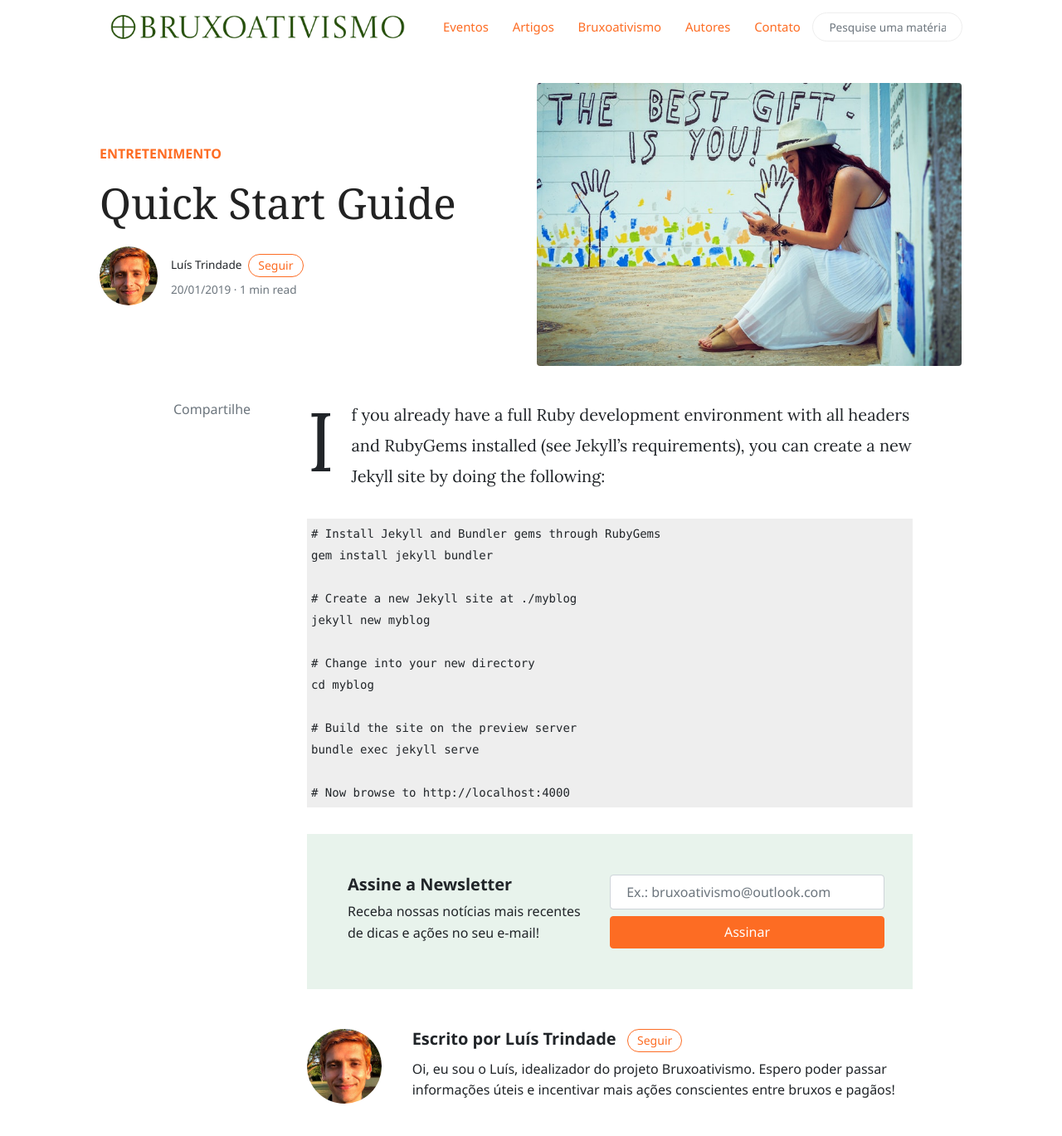
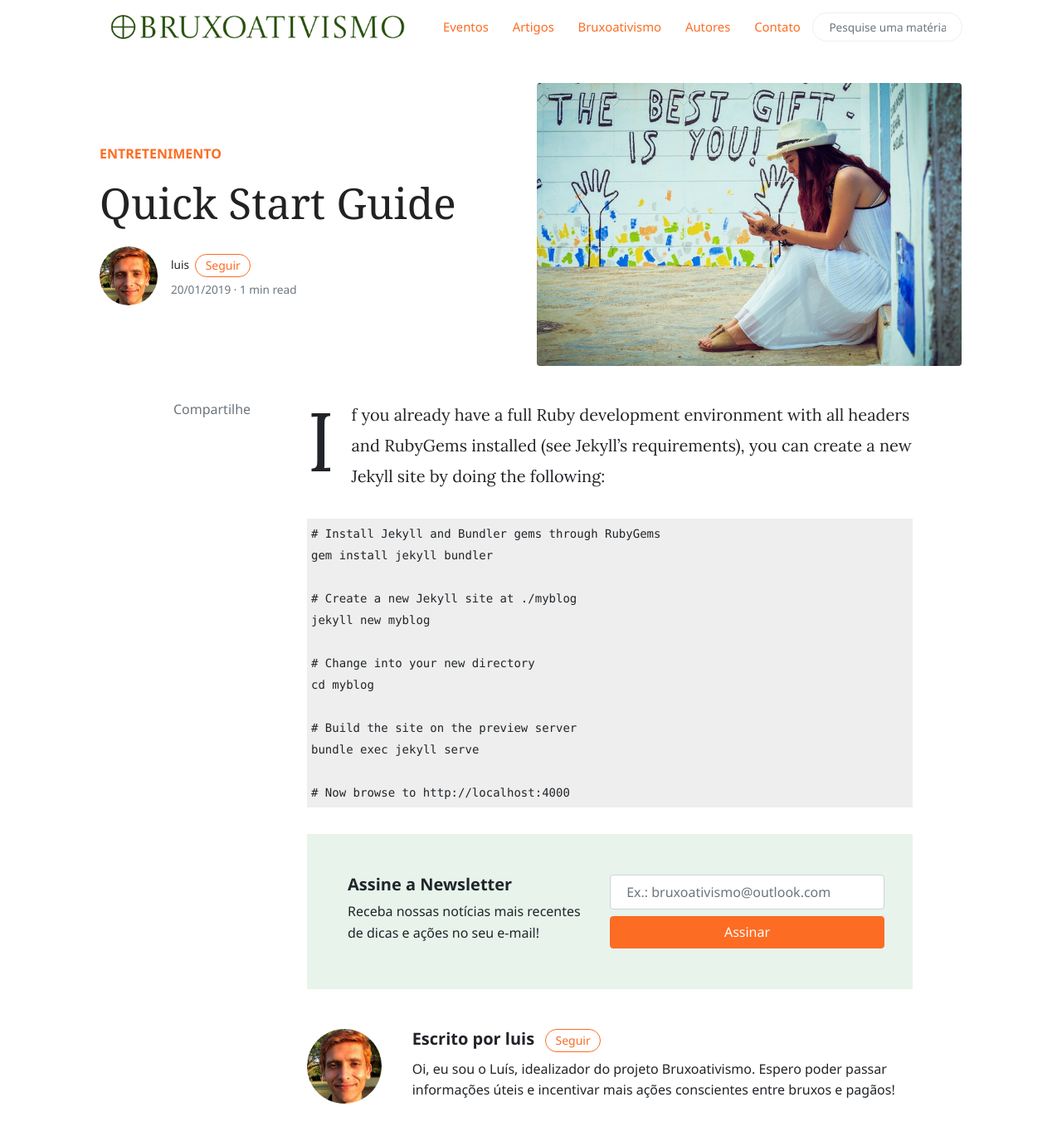
Before and after one commit to irparaumapagoda/bruxoativismo.github.io, a Jekyll site: the page built from _posts/2019-01-20-quick-start-guide.md, in a window 1280 px wide and 1400 px high. Shown: the top 1369 px of the window at 83% size. Built offline with Jekyll 4.4.1, drawn with Linux system fonts in a browser that asks for light colours; nearby versions of some CDN libraries; comment, search, counter and statistics services are not loaded.

Commit message:
Site info updates

```diff
--- a/_config.yml
+++ b/_config.yml
@@ -21,7 +21,7 @@ plugins:
 
 authors:
   luis:
-    name: Luís Trindade
+    name: luis
     site: https://luishenriquetp.github.io
     avatar: /assets/images/avatar1.jpg
     bio: "Oi, eu sou o Luís, idealizador do projeto Bruxoativismo. Espero poder passar informações úteis e incentivar mais ações conscientes entre bruxos e pagãos!"
```
